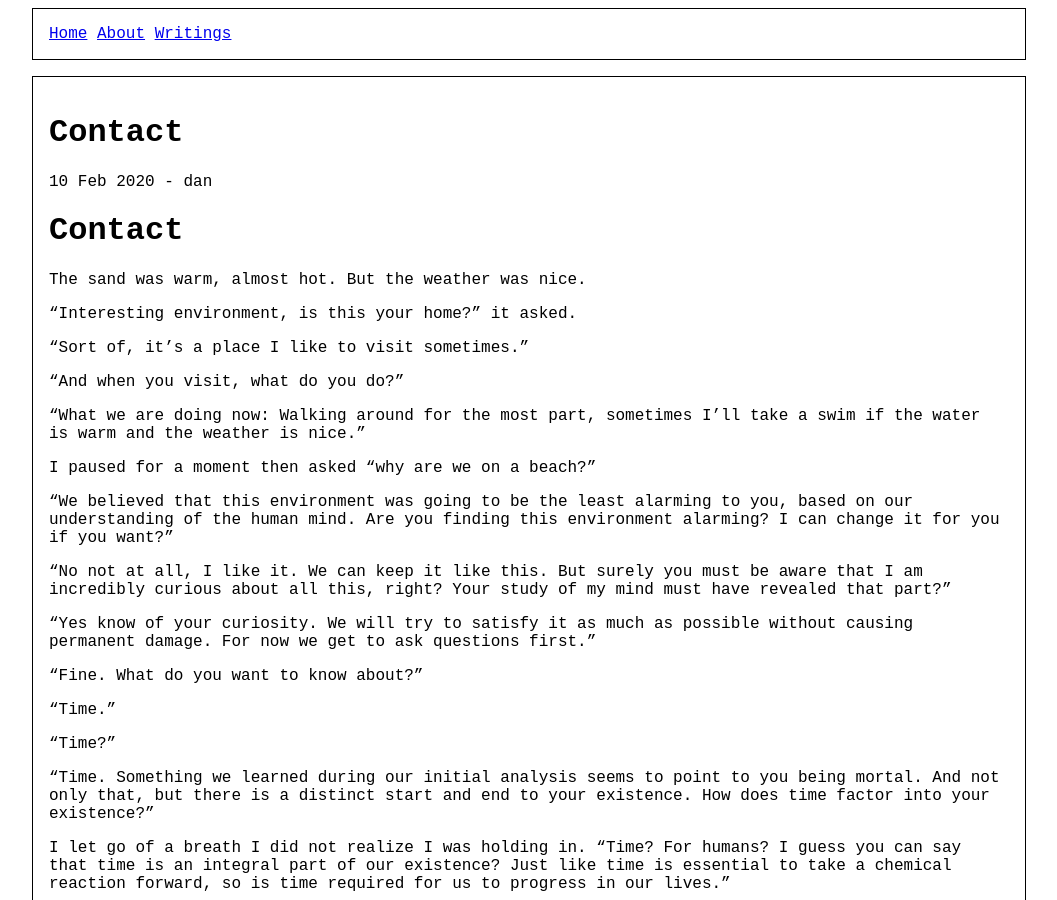
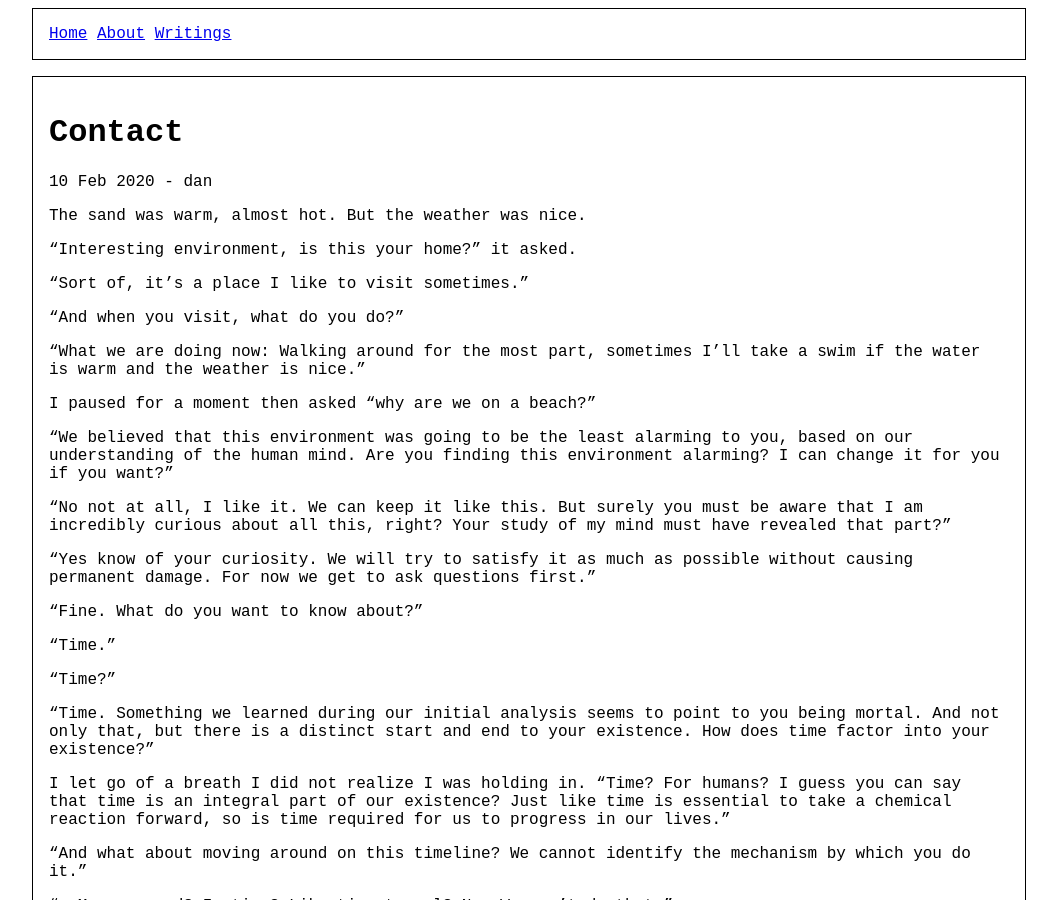
Before and after one commit to dj-louw/dj-louw.github.io, a Jekyll site: the page built from _posts/2020-02-10-contact.md, in a window 1280 px wide and 900 px high. Shown: the whole window, without its empty margins (111-1168 px from the left). Built offline with Jekyll 4.4.1, drawn with Linux system fonts in a browser that asks for light colours.

Commit message:
added Contact

```diff
--- a/_posts/2020-02-10-contact.md
+++ b/_posts/2020-02-10-contact.md
@@ -3,8 +3,6 @@ layout: post
 author: dan
 title: Contact
 ---
-
-# Contact
 
 The sand was warm, almost hot. But the weather was nice.
 
```
